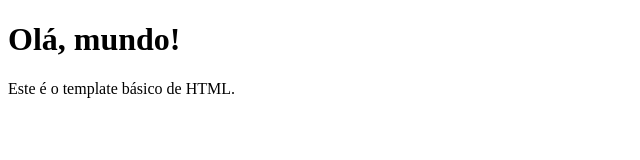
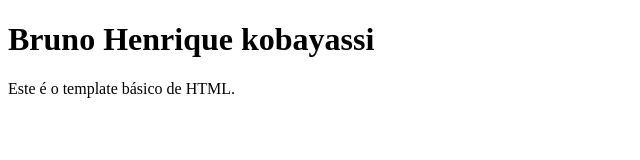
Before and after one commit to brunokobayassi/Meusite, a plain HTML site: page index.html in a window 1280 px wide. Shown: the whole page, without its empty margins (0-640 px from the left). Drawn offline with Linux system fonts and the light colour scheme.

Commit message:
index.html

```diff
--- a/index.html
+++ b/index.html
@@ -6,7 +6,7 @@
     <title>Meu Site</title>
 </head>
 <body>
-    <h1>Olá, mundo!</h1>
+    <h1>Bruno Henrique kobayassi</h1>
     <p>Este é o template básico de HTML.</p>
 </body>
 </html>
```
